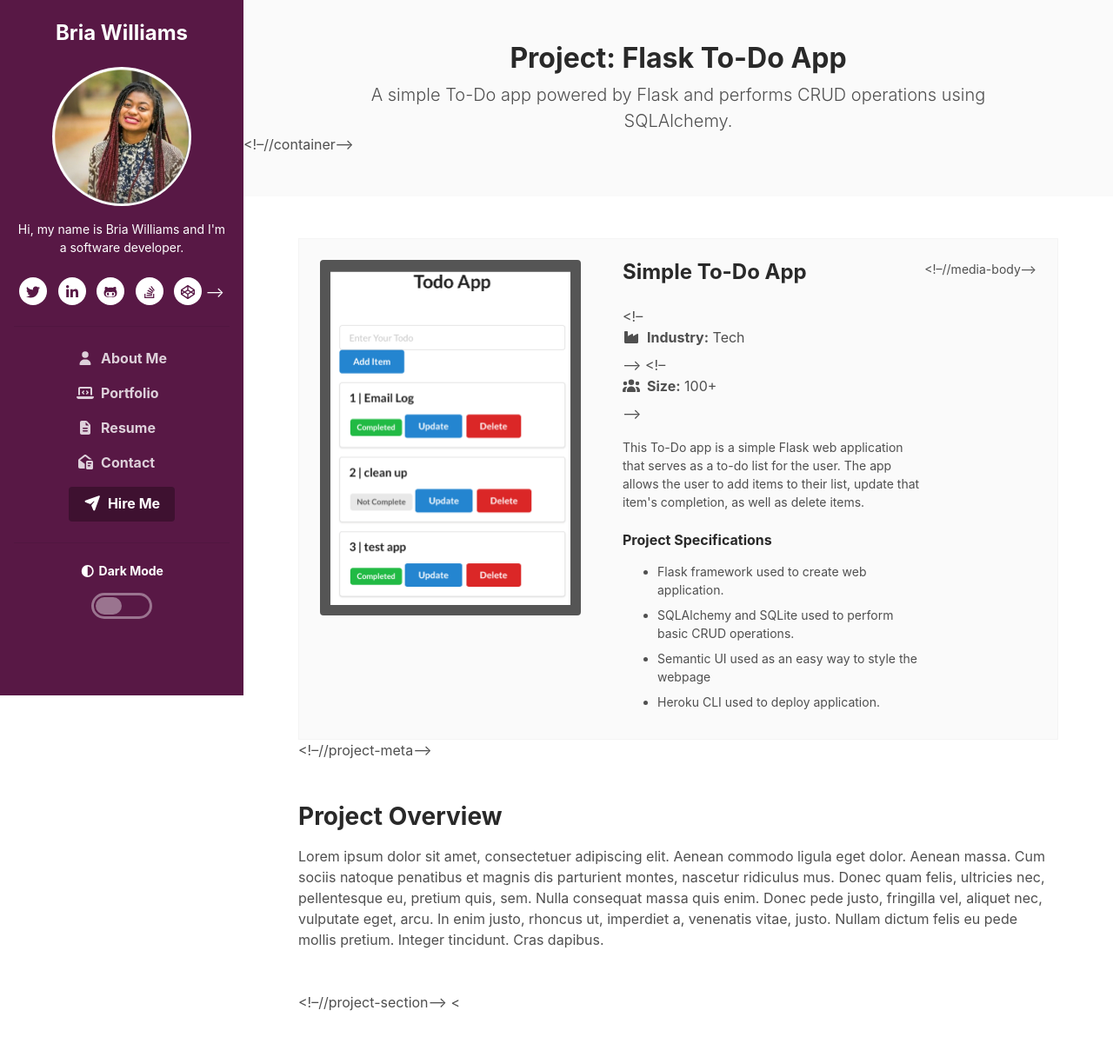
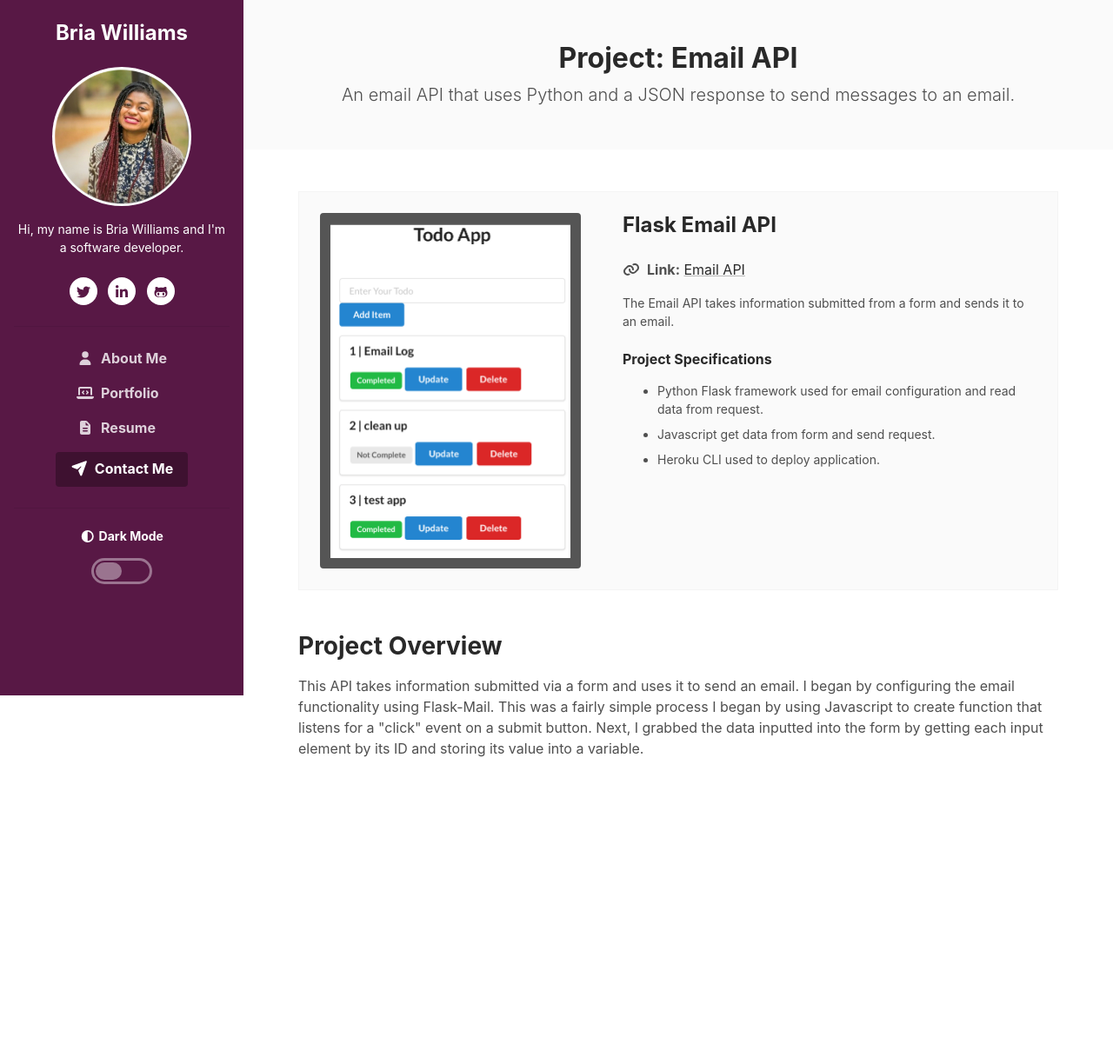
Before and after one commit to BriaWilliams/newPortfolio, a plain HTML site: page email.html in a window 1280 px wide. Shown: the whole page at 87% size. After the commit the page ends 1017 px from the top, so only its background shows below. Drawn offline with Linux system fonts and the light colour scheme.

Commit message:
adding project description

```diff
--- a/email.html
+++ b/email.html
@@ -1,7 +1,7 @@
 <!DOCTYPE html>
 <html lang="en">
 <head>
-	<title>Flask To-Do App</title>
+	<title>Email API</title>
 
     <!-- Meta -->
     <meta charset="utf-8">
@@ -9,7 +9,6 @@
     <meta name="viewport" content="width=device-width, initial-scale=1.0">
     <meta name="description" content="Bria Williams's Portfolio">
     <meta name="author" content="Bria Williams">
-
 
     <!-- Google Fonts -->
 	<link href="https://fonts.googleapis.com/css?family=Roboto:300,400,500,700" rel="stylesheet">
@@ -23,7 +22,6 @@
 </head>
 
 <body>
-
 	<header class="header text-center">
 		<div class="force-overflow">
 			<h1 class="blog-name pt-lg-4 mb-0"><a href="index.html">Bria Williams</a></h1>
@@ -43,8 +41,6 @@
 							<li class="list-inline-item"><a href="https://twitter.com/briawilliiams"><i class="fab fa-twitter fa-fw"></i></a></li>
 							<li class="list-inline-item"><a href="https://www.linkedin.com/in/bria-williams/"><i class="fab fa-linkedin-in fa-fw"></i></a></li>
 							<li class="list-inline-item"><a href="https://github.com/briawilliams"><i class="fab fa-github-alt fa-fw"></i></a></li>
-							<li class="list-inline-item"><a href="#"><i class="fab fa-stack-overflow fa-fw"></i></a></li>
-							<li class="list-inline-item"><a href="#"><i class="fab fa-codepen fa-fw"></i></a></li> &ndash;&gt;
 						</ul>
                         <!-- //social-list -->
 						<hr>
@@ -61,13 +57,10 @@
 						<li class="nav-item">
 							<a class="nav-link" href="resume.html"><i class="fas fa-file-alt fa-fw mr-2"></i>Resume</a>
 						</li>
-						<li class="nav-item">
-							<a class="nav-link" href="contact.html"><i class="fas fa-envelope-open-text fa-fw mr-2"></i>Contact</a>
-						</li>
 					</ul>
 
 					<div class="my-2">
-						<a class="btn btn-primary" href="contact.html"><i class="fas fa-paper-plane mr-2"></i>Hire Me</a>
+						<a class="btn btn-primary" href="contact.html"><i class="fas fa-paper-plane mr-2"></i>Contact Me</a>
 					</div>
 
 
@@ -90,42 +83,49 @@
    <div class="main-wrapper">
 	    <section class="cta-section theme-bg-light py-5">
 		    <div class="container single-col-max-width">
-			    <h2 class="heading text-center">Project: Flask To-Do App</h2>
+			    <h2 class="heading text-center">Project: Email API</h2>
 			    <div class="project-intro text-center">
-					<p class="mb-0 lead">A simple To-Do app powered by Flask and performs CRUD operations using SQLAlchemy.</p>
+					<p class="mb-0 lead">An email API that uses Python and a JSON response to send messages to an email.</p>
 				</div>
+		    </div><!-- //container -->
+	    </section>
 
-		    </div>&lt;!&ndash;//container&ndash;&gt;
-	    </section>
 	    <section class="project px-3 py-5 p-md-5">
 		    <div class="container">
 			    <div class="project-meta media flex-column flex-md-row p-4 theme-bg-light">
 				    <img class="project-thumb mb-3 mb-md-0 mr-md-5 rounded d-none d-md-inline-block" src="assets/images/project/toDoShot.png" style="border: 12px solid #555;"alt="">
 					<div class="media-body">
 					    <div class="client-info">
-						    <h3 class="client-name font-weight-bold mb-4">Simple To-Do App</h3>
+						    <h3 class="client-name font-weight-bold mb-4">Flask Email API</h3>
 						    <ul class="client-meta list-unstyled">
-&lt;!&ndash;							    <li class="mb-2"><i class="fas fa-industry fa-fw mr-2"></i><strong>Industry:</strong> Tech</li>&ndash;&gt;
-&lt;!&ndash;							    <li class="mb-2"><i class="fas fa-users fa-fw mr-2"></i><strong>Size:</strong> 100+</li>&ndash;&gt;
-
+								<!-- <li class="mb-2"><i class="fas fa-industry fa-fw mr-2"></i><strong>Industry:</strong> Tech</li> -->
+								<li class="mb-2"><strong><i class="fas fa-link fa-fw mr-2"></i>Link:</strong> <a class="theme-link" href="https://email-controller.herokuapp.com/contact" target="_blank">Email API</a></li>
 						    </ul>
-						    <div class="client-bio mb-4">This To-Do app is a simple Flask web application that serves as a to-do list for the user. The app allows the user to add items to their list, update that item's completion, as well as delete items. </div>
+						    <div class="client-bio mb-4">The Email API takes information submitted from a form and sends it to an email. </div>
 						    <h4 class="subheading mb-3">Project Specifications</h4>
 						    <ul class="mb-0">
-							    <li class="mb-2">Flask framework used to create web application.</li>
-							    <li class="mb-2">SQLAlchemy and SQLite used to perform basic CRUD operations.</li>
-							    <li class="mb-2">Semantic UI used as an easy way to style the webpage  </li>
+							    <li class="mb-2">Python Flask framework used for email configuration and read data from request.</li>
+							    <li class="mb-2">Javascript get data from form and send request.  </li>
 								<li class="mb-2">Heroku CLI used to deploy application.</li>
 						    </ul>
 					    </div>
-					</div>&lt;!&ndash;//media-body&ndash;&gt;
-				</div>&lt;!&ndash;//project-meta&ndash;&gt;
+					</div><!-- //media-body -->
+				</div><!-- //project-meta-->
 				<div class="project-sections py-5">
 					<div class="project-section mb-5">
 					    <h3 class="project-section-title mb-3">Project Overview</h3>
-					    <p>Lorem ipsum dolor sit amet, consectetuer adipiscing elit. Aenean commodo ligula eget dolor. Aenean massa. Cum sociis natoque penatibus et magnis dis parturient montes, nascetur ridiculus mus. Donec quam felis, ultricies nec, pellentesque eu, pretium quis, sem. Nulla consequat massa quis enim. Donec pede justo, fringilla vel, aliquet nec, vulputate eget, arcu. In enim justo, rhoncus ut, imperdiet a, venenatis vitae, justo. Nullam dictum felis eu pede mollis pretium. Integer tincidunt. Cras dapibus. </p>
-					</div>&lt;!&ndash;//project-section&ndash;&gt;
-<
+					    <p>This API takes information submitted via a form and uses it to send an email.
+							I began by configuring the email functionality using Flask-Mail. This was a fairly simple process
+							I began by using Javascript to create function that listens for a "click"
+							event on a submit button. Next, I grabbed the data inputted into the form by
+							getting each input element by its ID and storing its value into a variable. </p>
+					</div><!--//project-section-->
+
+				</div>
+			</div>
+		</section>
+	</div>
+
 <!--					<div class="project-section mb-5">-->
 <!--					     <h3 class="project-section-title">The Challenge</h3>-->
 <!--					    <p>Lorem ipsum dolor sit amet, consectetuer adipiscing elit. Aenean commodo ligula eget dolor. Aenean massa. Cum sociis natoque penatibus et magnis dis parturient montes, nascetur ridiculus mus. Donec quam felis, ultricies nec, pellentesque eu, pretium quis, sem. Nulla consequat massa quis enim. Donec pede justo, fringilla vel, aliquet nec, vulputate eget, arcu. In enim justo, rhoncus ut, imperdiet a, venenatis vitae, justo. Nullam dictum felis eu pede mollis pretium. Integer tincidunt. Cras dapibus. </p>-->
@@ -228,18 +228,14 @@
 <!--&lt;!&ndash;    &ndash;&gt;-->
 
 
-<!--    &lt;!&ndash; Javascript &ndash;&gt;-->
-<!--    <script src="assets/plugins/jquery-3.4.1.min.js"></script>-->
-<!--    <script src="assets/plugins/popper.min.js"></script>-->
-<!--    <script src="assets/plugins/bootstrap/js/bootstrap.min.js"></script>-->
+<!--    Javascript-->
+   <script src="assets/plugins/jquery-3.4.1.min.js"></script>
+   <script src="assets/plugins/popper.min.js"></script>
+   <script src="assets/plugins/bootstrap/js/bootstrap.min.js"></script>
 
-<!--    &lt;!&ndash; Dark Mode &ndash;&gt;-->
-<!--	<script src="assets/plugins/js-cookie.min.js"></script>-->
-<!--	<script src="assets/js/dark-mode.js"></script>-->
+<!--    Dark Mode-->
+	<script src="assets/plugins/js-cookie.min.js"></script>
+	<script src="assets/js/dark-mode.js"></script>
 
-<!--&lt;!&ndash;    &lt;!&ndash; Style Switcher (REMOVE ON YOUR PRODUCTION SITE) &ndash;&gt;&ndash;&gt;-->
-<!--&lt;!&ndash;    <script src="assets/js/demo/style-switcher.js"></script>     &ndash;&gt;-->
-<!--&lt;!&ndash;    &ndash;&gt;-->
-
-<!--</body>-->
-<!--</html>-->
+</body>
+</html>
```
Also changed, not shown: portfolio.html (+2 -2 lines).
